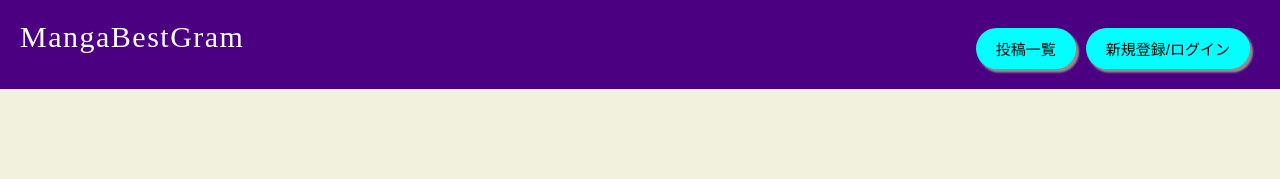
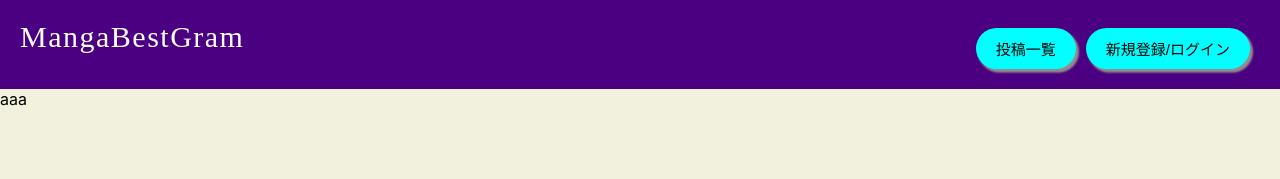
Before and after one commit to yuki178504/MangaBestGram-app, a React (Create React App) app in the folder frontend/app/: page /scene_post/1 in a window 1280 px wide. Shown: the top 179 px of the page. Built offline with nearby package versions, Linux system fonts and the light colour scheme; no server answers; what axios-case-converter would draw is missing.

Commit message:
[add update]全ユーザーが閲覧できるscene_postの一覧コンポーネント作成 ルーティング作成

```diff
--- a/frontend/app/src/components/Home.js
+++ b/frontend/app/src/components/Home.js
@@ -61,7 +61,7 @@ const Home = () => {
                   <p className={comicPost["list-genre"]}>【{ comic.genre }】</p>
                 </div>
                 <div className={comicPost["link-list"]}>
-                  <Link to="/" className={comicPost["link-show"]} >シーンを見る</Link>
+                  <Link to={`/scene_post/${comic.id}`} className={comicPost["link-show"]} >シーンを見る</Link>
                 </div>
               </div>
             </div>
--- /dev/null
+++ b/frontend/app/src/components/model/general/GeneralScenePost.js
@@ -0,0 +1,8 @@
+
+const GeneralScenePost = () => {
+  return (
+    <div>aaa</div>
+  )
+};
+
+export default GeneralScenePost;
--- a/frontend/app/src/route/Pages.js
+++ b/frontend/app/src/route/Pages.js
@@ -9,3 +9,4 @@ export { default as ScenePostNewForm } from '../components/model/comic/ScenePost
 export { default as ScenePostShow } from '../components/model/comic/ScenePostShow';
 export { default as ScenePostEdit } from '../components/model/comic/ScenePostEdit';
 export { default as ComicEdit } from '../components/model/mypage/ComicEdit';
+export { default as GeneralScenePost } from '../components/model/general/GeneralScenePost';
--- a/frontend/app/src/route/Routers.js
+++ b/frontend/app/src/route/Routers.js
@@ -1,5 +1,5 @@
 import { Routes, Route } from 'react-router-dom';
-import { Home, TermsOfService, PrivacyPolicy, Contact, MyPage, ProfileEdit, ScenePost, ScenePostNewForm, ComicEdit, ScenePostShow, ScenePostEdit } from './Pages';
+import { Home, TermsOfService, PrivacyPolicy, Contact, MyPage, ProfileEdit, ScenePost, ScenePostNewForm, ComicEdit, ScenePostShow, ScenePostEdit, GeneralScenePost } from './Pages';
 
 const Routers = () => {
   return (
@@ -15,6 +15,7 @@ const Routers = () => {
       <Route path='/scene_post/:comic_title/:scene_post_id' element={ <ScenePostShow /> } />
       <Route path='/scene_post/:comic_id/:comic_title/:scene_post_id/scene_post_edit' element={ <ScenePostEdit /> } />
       <Route path='/comic/:comic_id/:comic_title/comic_edit' element={ <ComicEdit /> } />
+      <Route path='/scene_post/:comic_id' element={ <GeneralScenePost /> } />
     </Routes>
   );
 };
```
